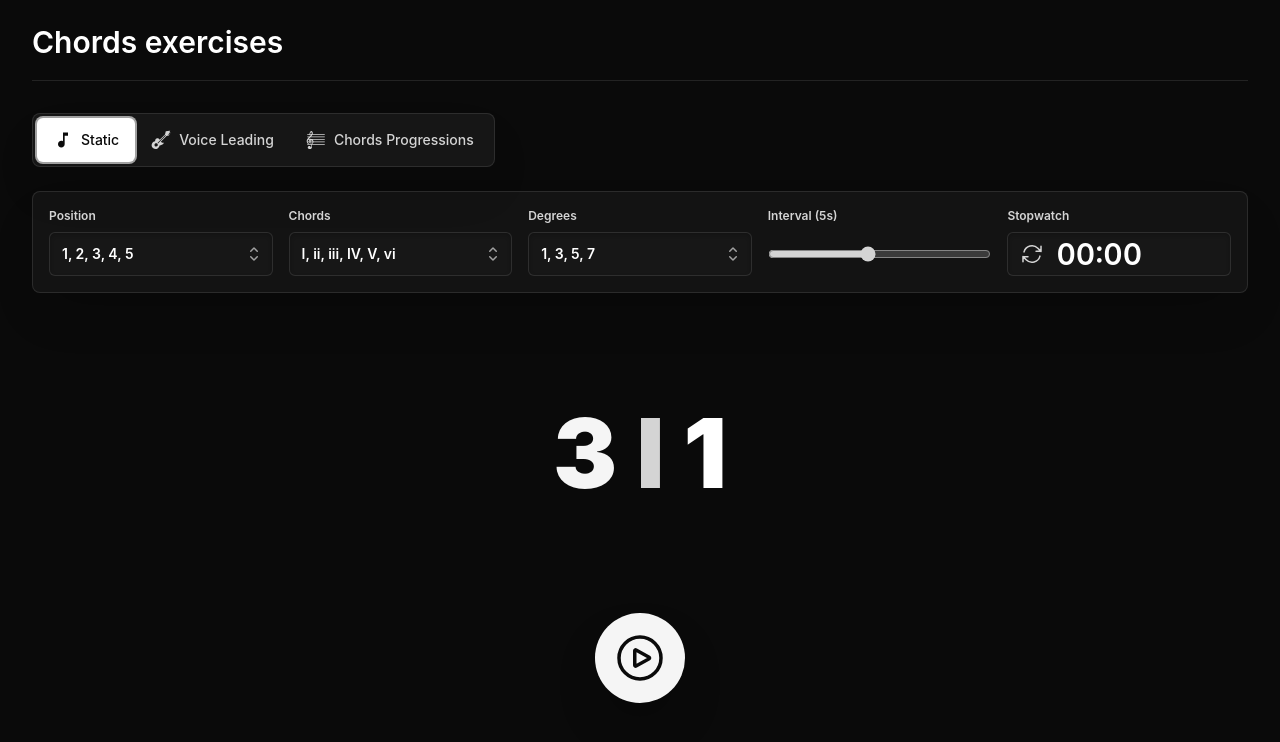
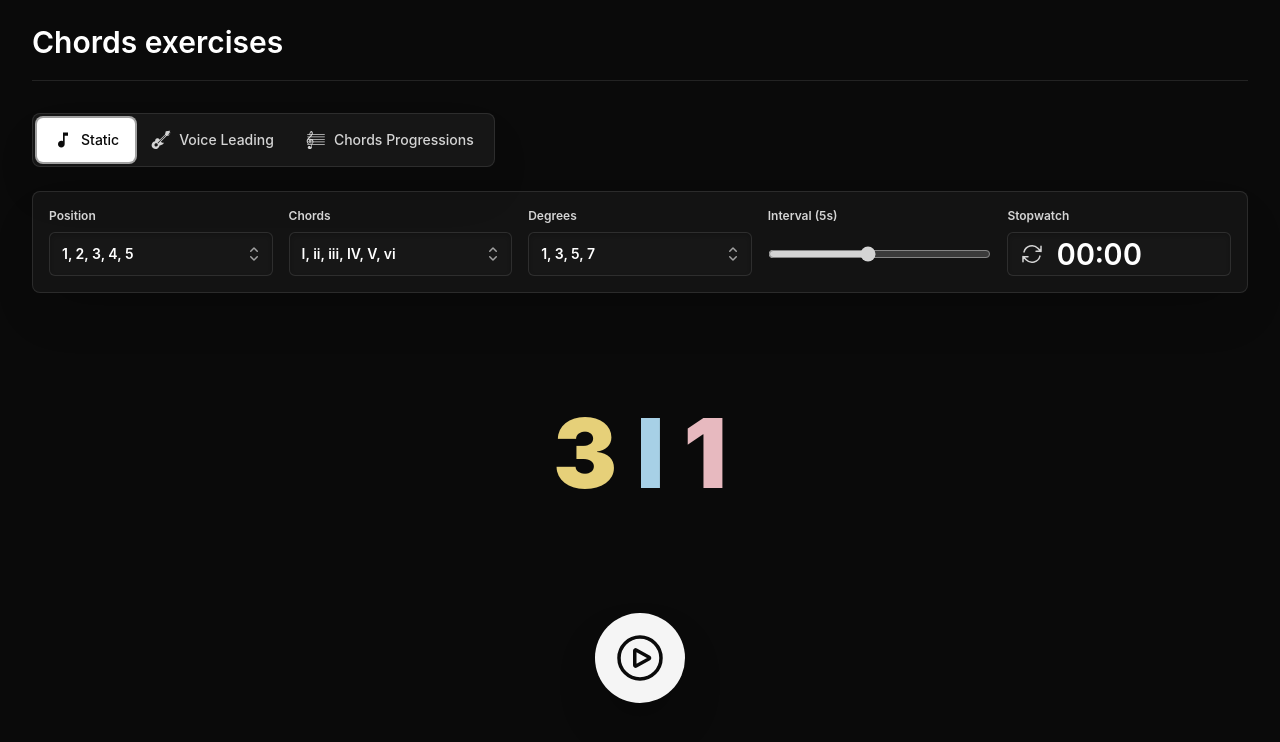
Before and after one commit to Nicoowr/chords-exercises, a Next.js app: page / in a window 1280 px wide. Both pictures are taken after a click on the tab "Static". Shown: the top 742 px of the page. Built offline with nearby package versions, Linux system fonts and the light colour scheme.

Commit message:
Use pastel prompt colors

```diff
--- a/src/components/ChordAndNoteDegree.tsx
+++ b/src/components/ChordAndNoteDegree.tsx
@@ -11,12 +11,12 @@ type Props = {
 };
 
 const chordColorMapping: { [chord in Chord]: string } = {
-  I: "text-neutral-100",
-  ii: "text-neutral-300",
-  iii: "text-neutral-400",
-  IV: "text-neutral-200",
-  V: "text-neutral-300",
-  vi: "text-neutral-400",
+  I: "text-sky-200/90",
+  ii: "text-sky-200/80",
+  iii: "text-sky-200/70",
+  IV: "text-sky-100/90",
+  V: "text-sky-100/80",
+  vi: "text-sky-100/70",
 };
 
 const colorChordProgression = (chordsProgression: ChordsProgression) => {
@@ -41,11 +41,9 @@ export const ChordAndNoteDegree = ({
   return (
     <div className="flex min-h-80 flex-col items-center justify-center gap-12 px-2 py-10">
       <h1 className="text-center text-5xl font-black tracking-normal text-white sm:text-7xl lg:text-8xl">
-        {position && <span className="text-neutral-100">{position} </span>}
-        {chordDegree && (
-          <span className="text-neutral-300">{chordDegree} </span>
-        )}
-        {noteDegree && <span>{noteDegree} </span>}
+        {position && <span className="text-amber-200/90">{position} </span>}
+        {chordDegree && <span className="text-sky-200/90">{chordDegree} </span>}
+        {noteDegree && <span className="text-rose-200/90">{noteDegree} </span>}
         {chordsProgression && colorChordProgression(chordsProgression)}
       </h1>
     </div>
--- a/src/components/VoiceLeadingPrompt.tsx
+++ b/src/components/VoiceLeadingPrompt.tsx
@@ -19,11 +19,11 @@ export const VoiceLeadingPrompt = ({
   return (
     <div className="flex min-h-80 flex-col items-center justify-center px-2 py-10">
       <h1 className="flex flex-wrap items-baseline justify-center gap-x-7 gap-y-4 text-center text-5xl font-black tracking-normal text-white sm:text-7xl lg:text-8xl">
-        <span className="text-neutral-100">{position}</span>
-        <span className="[text-wrap:balance] text-neutral-300">
+        <span className="text-amber-200/90">{position}</span>
+        <span className="[text-wrap:balance] text-sky-200/90">
           {formatVoiceLeadingProgression(progression)}
         </span>
-        <span className="text-neutral-100">{target.label}</span>
+        <span className="text-rose-200/90">{target.label}</span>
       </h1>
     </div>
   );
```
